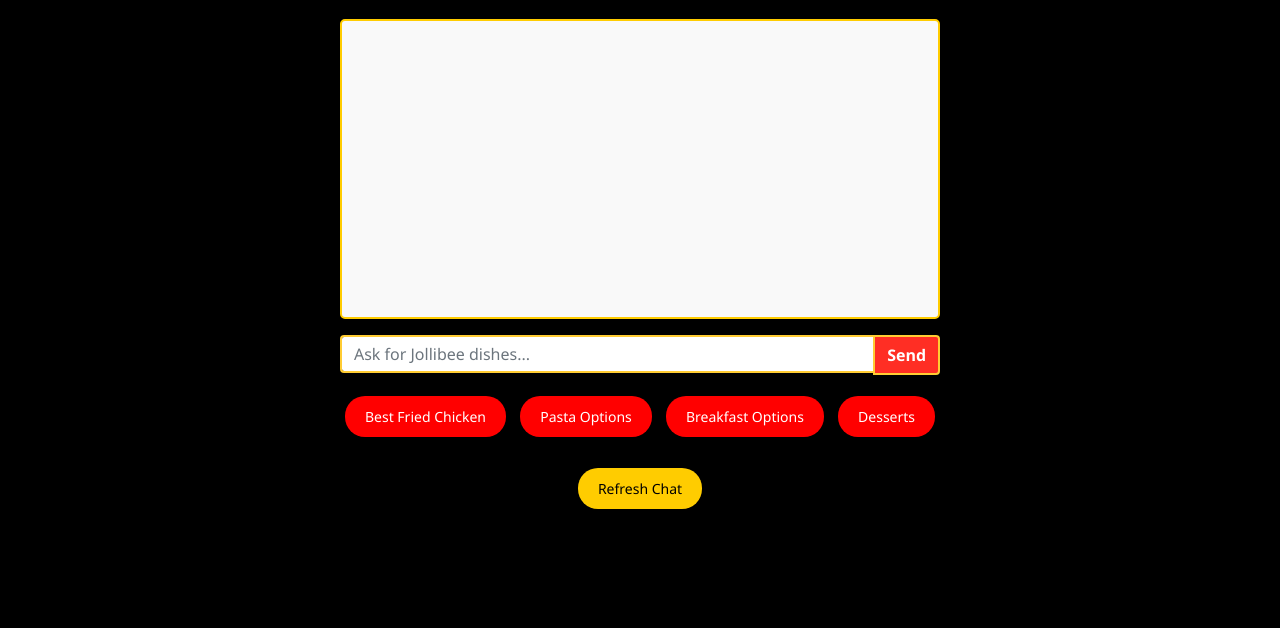
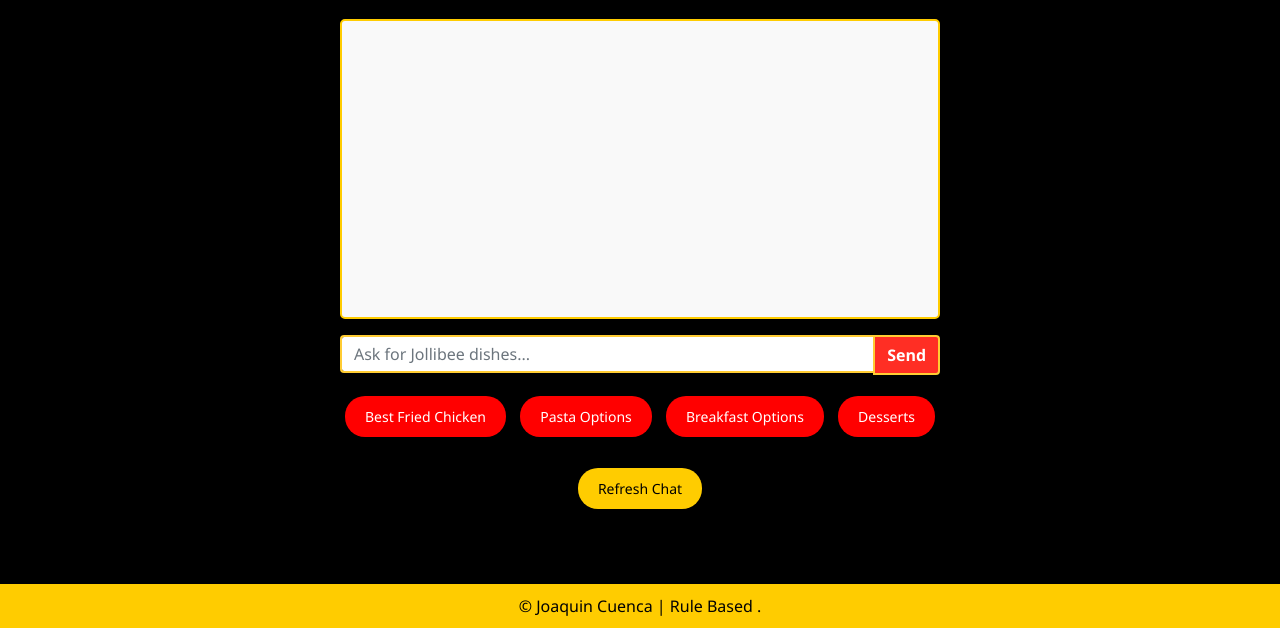
Before and after one commit to joaquincuenca/JOLLI-BOT, a plain HTML site: page index.html in a window 1280 px wide. Shown: the part 172-800 px from the top of the page. Drawn offline with nearby package versions, Linux system fonts and the light colour scheme.

Commit message:
with footer

```diff
--- a/index.html
+++ b/index.html
@@ -56,6 +56,13 @@
         </div>
     </div>
 
+    <footer class="footer text-center">
+        <div class="container">
+            <span class="footer-eme">© Joaquin Cuenca | Rule Based .</span>
+        </div>
+    </footer>
+
+
     <script src="https://code.jquery.com/jquery-3.5.1.min.js"></script>
     <script src="https://cdn.jsdelivr.net/npm/@popperjs/core@2.5.2/dist/umd/popper.min.js"></script>
     <script src="https://stackpath.bootstrapcdn.com/bootstrap/4.5.2/js/bootstrap.min.js"></script>
--- a/styles.css
+++ b/styles.css
@@ -105,3 +105,16 @@ h1 {
         background-size: contain;
     }
 }
+
+.footer {
+    background-color: #ffcc00; /* Jollibee Yellow */
+    padding: 10px 0;
+    position: absolute;
+    bottom: 0;
+    width: 100%;
+}
+
+.footer-eme{
+    color: rgb(3, 3, 3);
+    font-weight: normal;
+}
```
